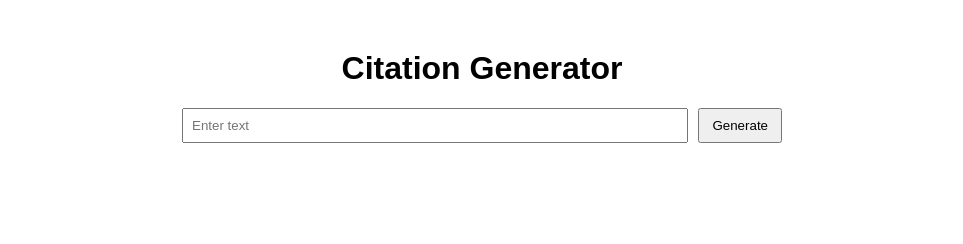
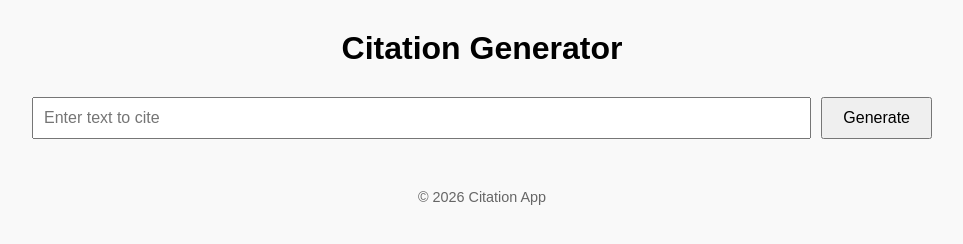
Before and after one commit to sweepz1/citation, a plain HTML site: page index.html in a window 1280 px wide. Shown: the whole page, without its empty margins (158-1121 px from the left). Drawn offline with Linux system fonts and the light colour scheme.

```diff
--- a/index.html
+++ b/index.html
@@ -3,16 +3,25 @@
 <head>
   <meta charset="UTF-8">
   <meta name="viewport" content="width=device-width, initial-scale=1.0">
-  <title>Citation App</title>
+  <title>Citation Generator</title>
   <link rel="stylesheet" href="style.css">
 </head>
 <body>
-  <h1>Citation Generator</h1>
-  <form>
-    <input type="text" id="input" placeholder="Enter text">
-    <button type="submit">Generate</button>
-  </form>
-  <p id="output"></p>
+  <header>
+    <h1>Citation Generator</h1>
+  </header>
+
+  <main>
+    <form>
+      <input type="text" id="input" placeholder="Enter text to cite">
+      <button type="submit">Generate</button>
+    </form>
+    <p id="output"></p>
+  </main>
+
+  <footer>
+    <p>© 2026 Citation App</p>
+  </footer>
 
   <script src="script.js"></script>
 </body>
--- a/netlify/functions/generate.js
+++ b/netlify/functions/generate.js
@@ -3,8 +3,8 @@ exports.handler = async (event, context) => {
     const body = event.body ? JSON.parse(event.body) : {};
     const input = body.input || "No input provided";
 
-    // Example backend logic (replace with your own)
-    const result = `You sent: ${input}`;
+    // Example citation logic (replace with your actual logic)
+    const result = `Citation generated for: ${input}`;
 
     return {
       statusCode: 200,
--- a/style.css
+++ b/style.css
@@ -1,12 +1,18 @@
 body {
   font-family: Arial, sans-serif;
-  max-width: 600px;
-  margin: 50px auto;
+  max-width: 900px;
+  margin: 0 auto;
   padding: 0 20px;
+  background-color: #f9f9f9;
+}
+
+header {
+  text-align: center;
+  margin: 30px 0;
 }
 
 h1 {
-  text-align: center;
+  font-size: 2rem;
 }
 
 form {
@@ -17,14 +23,25 @@ form {
 
 input {
   flex: 1;
-  padding: 8px;
+  padding: 10px;
+  font-size: 1rem;
 }
 
 button {
-  padding: 8px 12px;
+  padding: 10px 20px;
+  font-size: 1rem;
   cursor: pointer;
 }
 
 #output {
   font-weight: bold;
+  margin-top: 20px;
+  font-size: 1.2rem;
 }
+
+footer {
+  text-align: center;
+  margin: 50px 0 20px;
+  font-size: 0.9rem;
+  color: #666;
+}
```
